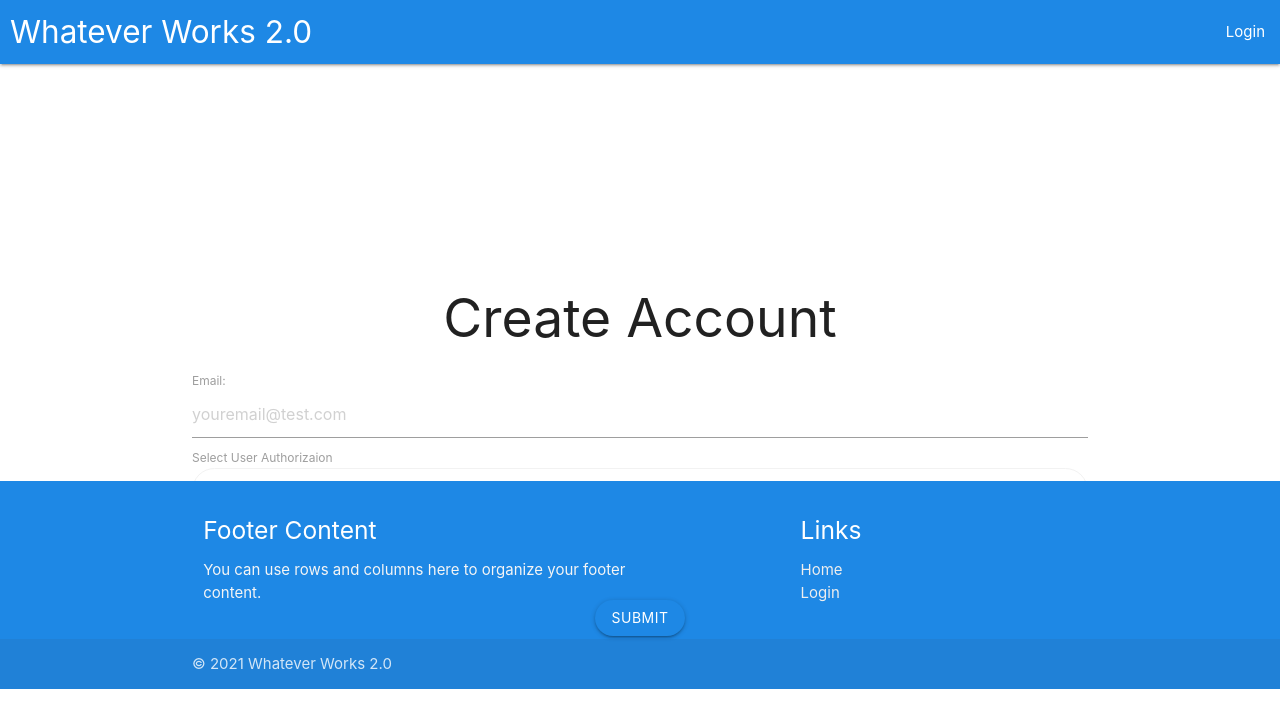
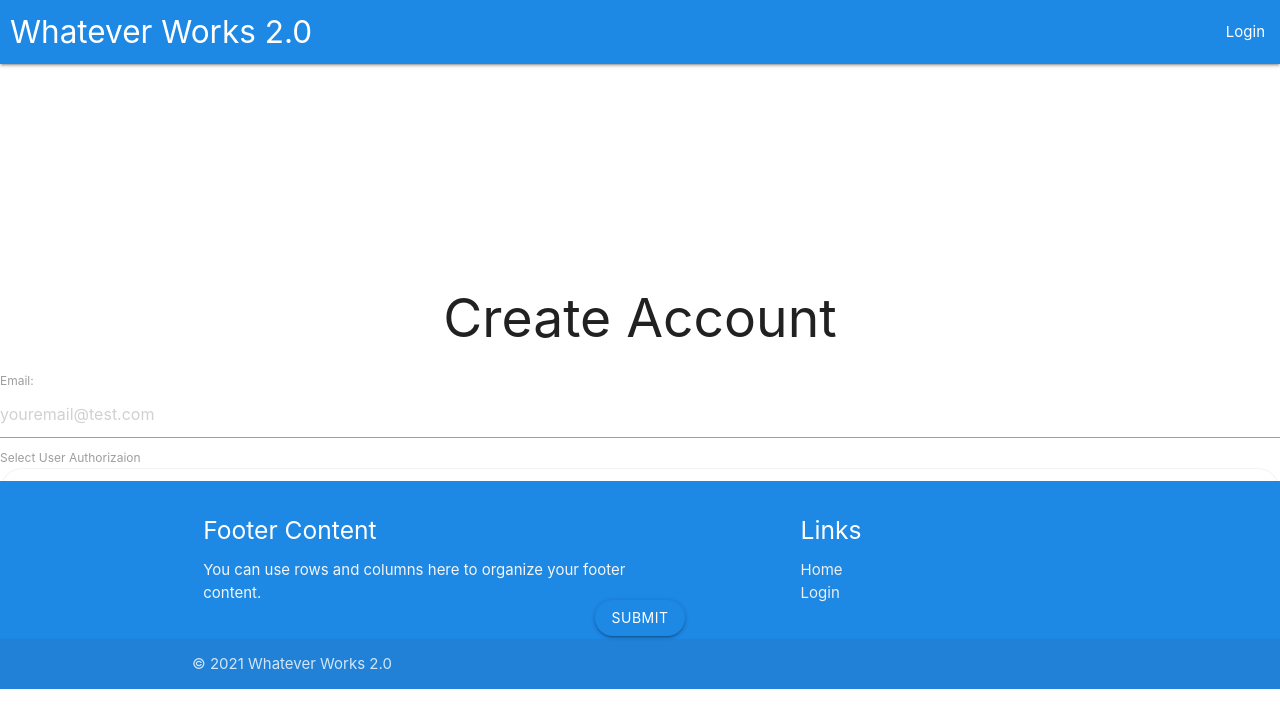
Before and after one commit to clintonstrange/custom-forms, a React (Create React App) app in the folder client/: page /signup in a window 1280 px wide. Shown: the top 728 px of the page. Built offline with nearby package versions, Linux system fonts and the light colour scheme; no server answers.

Commit message:
last chage

```diff
--- a/client/src/pages/Signup.js
+++ b/client/src/pages/Signup.js
@@ -38,7 +38,7 @@ function Signup(props) {
 	return (
 		<>
 			<div className='fit login-parent'>
-				<div className='container my-1'>
+				<div className='my-1'>
 					<h2 className='center-align'>Create Account</h2>
 					<form onSubmit={handleFormSubmit}>
 						<div className='flex-row space-between my-2'>
```
